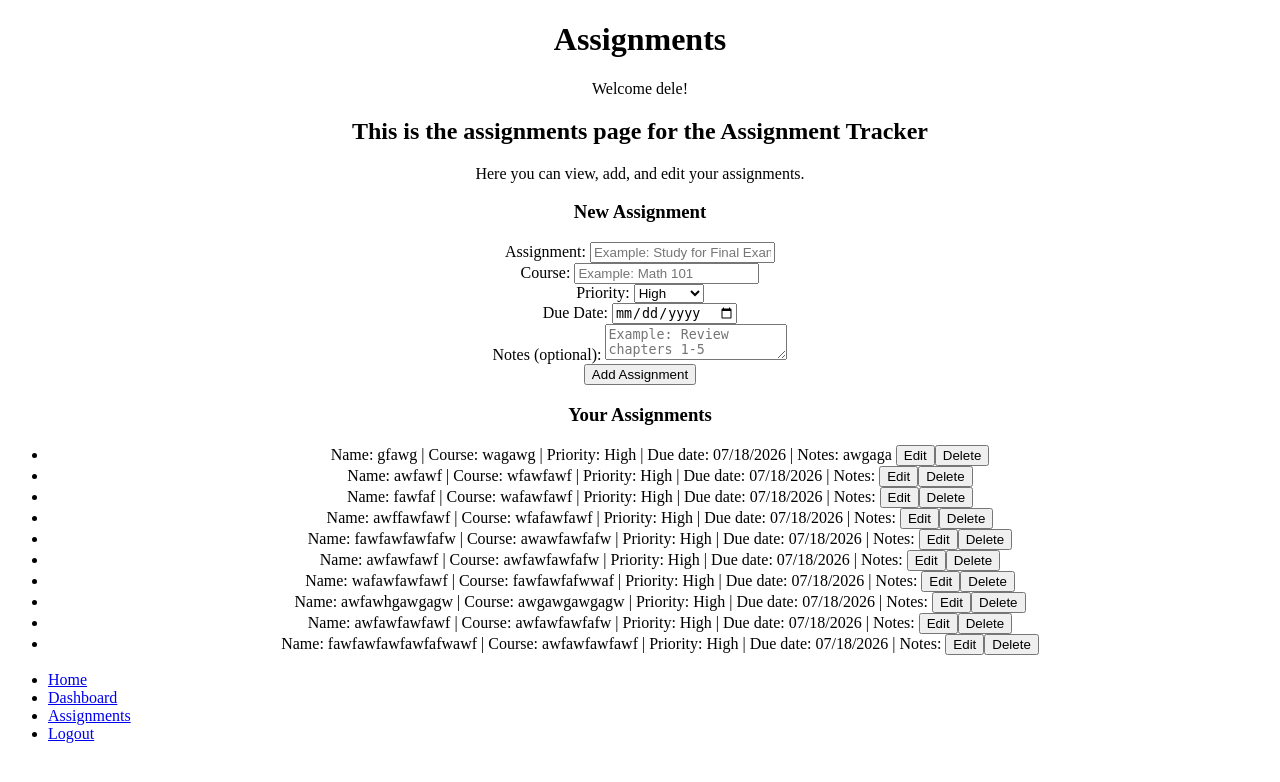
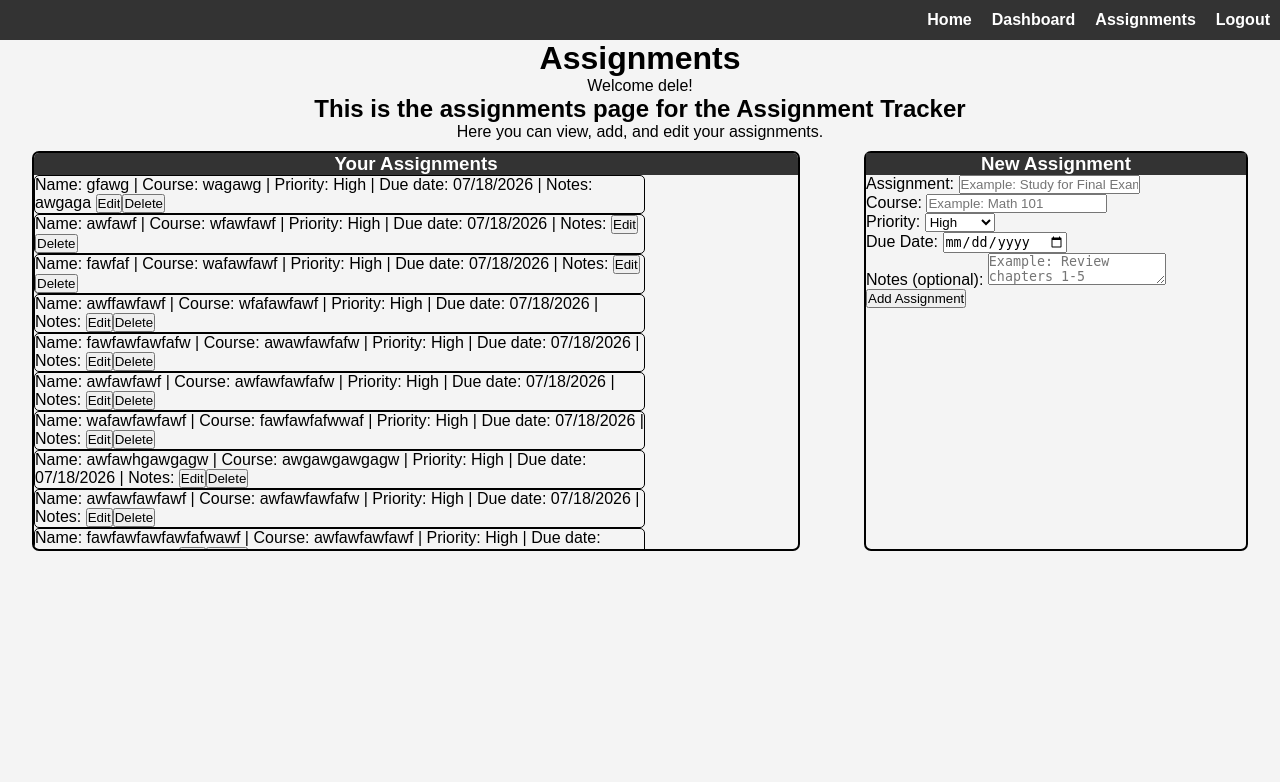
Before and after one commit to delevonecodes/assignment_tracker2, a Flask app: page /assignments in a window 1280 px wide. Shown: the top 782 px of the page. Run offline with Flask 3, Linux system fonts and the light colour scheme; a user stored in the database is signed in.

Commit message:
Added css styling and customized the nav-bar and added containers for assignments and adding assignments

```diff
--- a/app/dashboard/routes.py
+++ b/app/dashboard/routes.py
@@ -20,7 +20,8 @@ def dashboard():
     stats = {
         "completed": sum(1 for assignment in current_user.assignments if assignment.completion_status),
         "incomplete": sum(1 for assignment in current_user.assignments if not assignment.completion_status),
-        "rate": (sum(1 for assignment in current_user.assignments if assignment.completion_status) / len(current_user.assignments) * 100) if current_user.assignments else 0
+        "rate": (sum(1 for assignment in current_user.assignments if assignment.completion_status) / len(current_user.assignments) * 100) if current_user.assignments else 0,
+        "overdue": sum(1 for assignment in current_user.assignments if assignment.days_until_due() < 0)
     }
     return render_template("dashboard.html", user=current_user, stats = stats)
 
--- a/app/models.py
+++ b/app/models.py
@@ -1,6 +1,6 @@
 from . import db
 from datetime import datetime, date
-from flask_login import UserMixin
+from flask_login import UserMixin # type: ignore
 #from sqlalchemy.sql import func
 
 class Assignment(db.Model):
--- /dev/null
+++ b/app/static/styles.css
@@ -0,0 +1,82 @@
+* {
+    margin: 0;
+    padding: 0;
+    box-sizing: border-box;
+}
+
+body {
+    font-family: Arial, sans-serif;
+    background-color: #f4f4f4;
+}
+
+.navigation-link {
+    text-decoration: none;
+    margin: 10px;
+    color: white;
+    transition: all 0.3s ease;
+    font-weight: bold;
+}
+
+.navigation-link:hover {
+    color: darkorange;
+}
+
+.navbar {
+    display: flex;
+    width: 100vw;
+    height: 5vh;
+    background-color: #333;
+    justify-content: end;
+    align-items: center;
+}
+
+.new-assignment-container {
+    border: 2px solid black;
+    border-radius: 7px;
+    width: 30%;
+    height: 100%;
+    padding: 0 0;
+    margin: 0 auto;
+}
+
+.assignments-container {
+    display: flex;
+    flex-direction: column;
+    align-items: center;
+    overflow-y: scroll;
+    border: 2px solid black;
+    border-radius: 7px;
+    width: 60%;
+    height: 100%;
+    padding: 0 0;
+    margin: 0 auto;
+}
+
+.assignment{
+    border: 1px solid black;
+    border-radius: 5px;
+    width: 80%;
+    transition: all 0.3s ease;
+}
+
+.assignment:hover {
+    transform: scale(1.05);
+}
+
+.container-header {
+    width: 100%;
+    margin-top: 0;
+    background-color: #333;
+    color: white;
+}
+
+.parent-assignment-container {
+    display: flex;
+    width: 100vw;
+    height: 50vh;
+    margin: 10px auto;
+}
+
+.center {
+    text-align: center;
+}
--- a/app/templates/assignments.html
+++ b/app/templates/assignments.html
@@ -2,15 +2,31 @@
 {% block title %}Assignments{% endblock %}
 
 {% block content %}
-    <div align="center">
+    <div class="center">
         <h1>Assignments</h1>
         <p>Welcome {{ user.username }}!</p>
         <h2>This is the assignments page for the Assignment Tracker</h2>
         <p>Here you can view, add, and edit your assignments.</p>
     </div>
-    <div align="center">
+    <div class="parent-assignment-container">
+        <div class="assignments-container">
+            <h3 class="center container-header">Your Assignments</h3>
+            <div>
+                {% if not user.assignments %}
+                    <p>No assignments yet!</p>
+                {% endif %}
+                <ul id="assignments">
+                    {% for assignment in user.assignments %}
+                    <li class="assignment">Name: {{ assignment.name }} | Course: {{ assignment.course }} | Priority: {{ assignment.priority }} | {{ assignment.due_label()}} | Notes: {{ assignment.notes }}<form method="POST" action="/delete-assignment/{{ assignment.id }}" style="display: inline;">
+                        <input type="button" value="Edit" onclick="window.location.href='/edit-assignment/{{ assignment.id }}'"><input type="submit" value="Delete">
+                    </form></li>
+                    {% endfor %}
+                </ul>
+            </div>
+        </div>
+        <div class="new-assignment-container">
             <form method="POST">
-            <h3>New Assignment</h3>
+                <h3 class="center container-header">New Assignment</h3>
                 <label for="name">Assignment:</label>
                 <input type="text" name="name" id="name" placeholder="Example: Study for Final Exam" required><br>
                 <label for="course">Course:</label>
@@ -28,17 +44,6 @@
                 <input type="submit" value="Add Assignment">
             </form>
         </div>
-    <div align="center">
-        <h3>Your Assignments</h3>
-        {% if not user.assignments %}
-            <p>No assignments yet!</p>
-        {% endif %}
-        <ul id="assignments">
-            {% for assignment in user.assignments %}
-            <li>Name: {{ assignment.name }} | Course: {{ assignment.course }} | Priority: {{ assignment.priority }} | {{ assignment.due_label()}} | Notes: {{ assignment.notes }}<form method="POST" action="/delete-assignment/{{ assignment.id }}" style="display: inline;">
-                <input type="button" value="Edit" onclick="window.location.href='/edit-assignment/{{ assignment.id }}'"><input type="submit" value="Delete">
-            </form></li>
-            {% endfor %}
-        </ul>
     </div>
+
 {% endblock %}
--- a/app/templates/dashboard.html
+++ b/app/templates/dashboard.html
@@ -2,18 +2,20 @@
 {% block title %}Dashboard{% endblock %}
 
 {% block content %}
+
     <div align="center">
         <h1>Dashboard</h1>
         <p>Welcome {{ user.username }}!</p>
         <h2>This is the dashboard page for the Assignment Tracker</h2>
         <p>Here you can view your upcoming assignments and track your progress.</p>
     </div>
-    <div align = "center">
+    <div align = "left">
         <h3>Statistics</h3>
         <p>Total Assignments: {{ user.assignments|length }}</p>
         <p>Completed Assignments: {{ stats.completed }}</p>
         <p>Incomplete Assignments: {{ stats.incomplete }}</p>
         <P>Completion Rate: {{ "%.1f" | format(stats.rate) }}%</P>
+        <p>Overdue Assingments: {{ stats.overdue }}</p>
     </div>
 
 {% endblock %}
--- a/app/templates/home.html
+++ b/app/templates/home.html
@@ -5,4 +5,5 @@
     <h1>Home</h1>
     <p>Welcome!</p>
     <h2>This is the home page for the Assignment Tracker</h2>
+    <p>Lorem ipsum dolor sit amet, consectetur adipiscing elit. Sed do eiusmod tempor incididunt ut labore et dolore magna aliqua.</p>
 {% endblock %}
--- a/app/templates/index.html
+++ b/app/templates/index.html
@@ -4,47 +4,41 @@
         <meta charset="UTF-8">
         <meta http-equiv="X-UA-Compatible" content="IE=edge">
         <meta name="viewport" content="width=device-width, initial-scale=1.0">
-        <link rel="stylesheet" href="{{ url_for('static', filename='style.css') }}">
+        <link rel="stylesheet" href="{{ url_for('static', filename='styles.css') }}">
         <title>{% block title %}Assignment Tracker{% endblock %}</title>
     </head>
     <body>
+        <nav class="navbar">
+            {% if user.is_authenticated %}
+            <a class = "navigation-link" href="/">Home</a>
+            <a class = "navigation-link" href="/dashboard">Dashboard</a>
+            <a class = "navigation-link" href="/assignments">Assignments</a>
+            <a class = "navigation-link" href="/auth/logout">Logout</a>
+            {% else %}
+            <a class = "navigation-link" href="/">Home</a>
+            <a class = "navigation-link" href="/auth/login">Login</a>
+            <a class = "navigation-link" href="/auth/sign-up">Sign-Up</a>
+            {% endif %}
+        </nav>
         {% with messages = get_flashed_messages(with_categories=true) %}
         {% if messages %}
         {% for category, message in messages %}
         {% if category == 'error' %}
-                <div class="alert alert-danger alert-dismissible fade show" role="alert">
+            <div class="" role="alert">
                 {{ message }}
             </div>
         {% elif category == 'success' %}
-                <div class="alert alert-success alert-dismissible fade show" role="alert">
+            <div class="" role="alert">
                 {{ message }}
             </div>
         {% endif %}
         {% endfor %}
         {% endif %}
         {% endwith %}
-        <div>
         {% block content %}
         <h1>Assignment Tracker</h1>
         <p>Welcome to the Assignment Tracker!</p>
         <h2>This is the landing page for the Assignment Tracker</h2>
         {% endblock %}
-            <nav>
-                {% if user.is_authenticated %}
-                <ul>
-                    <li><a href="/">Home</a></li>
-                    <li><a href="/dashboard">Dashboard</a></li>
-                    <li><a href="/assignments">Assignments</a></li>
-                    <li><a href="/auth/logout">Logout</a></li>
-                </ul>
-                {% else %}
-                <ul>
-                    <li><a href="/">Home</a></li>
-                    <li><a href="/auth/login">Login</a></li>
-                    <li><a href="/auth/sign-up">Sign Up</a></li>
-                </ul>
-                {% endif %}
-            </nav>
-        </div>
     </body>
 </html>
```
Also changed, not shown: app/static/style.css (deleted), instance/database.db. Lines whose indentation alone changed are shown as unchanged.
